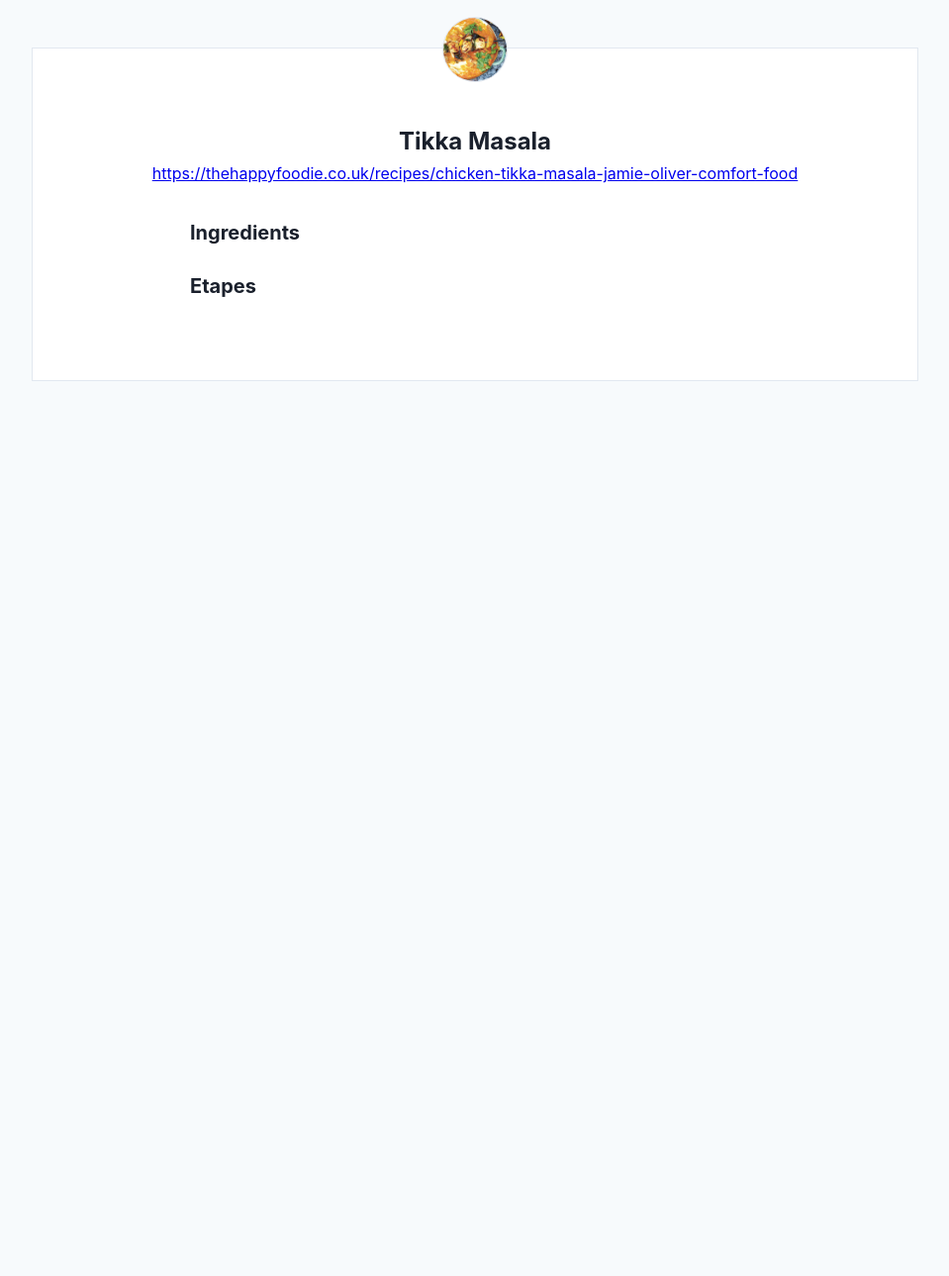
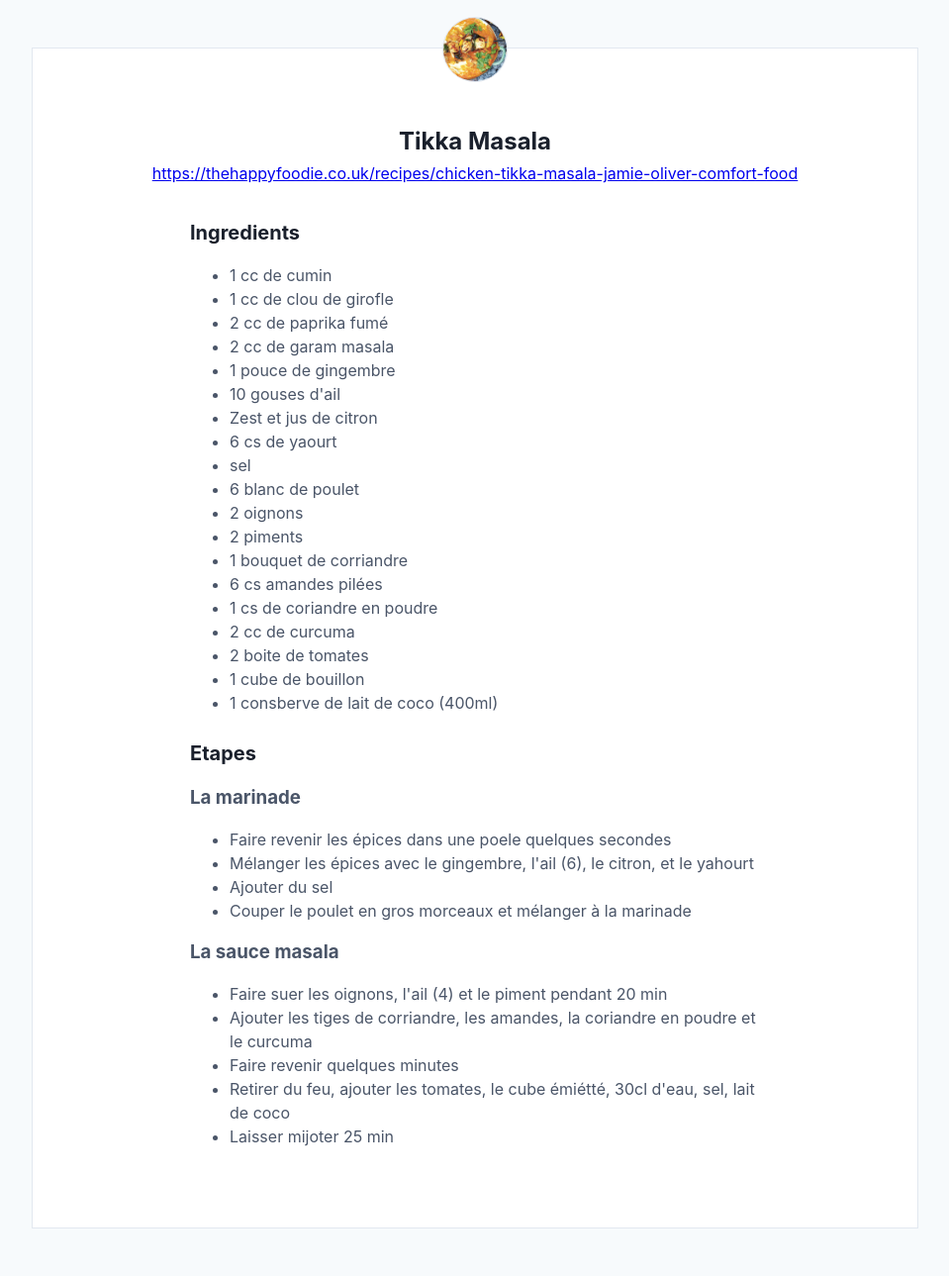
Before and after one commit to greglejeune/blog, a Jekyll site: the page built from _posts/2020-02-03-chicken-tikka-masala.md, in a window 1280 px wide. Shown: the whole page at 99% size, without its empty margins (160-1119 px from the left). Built offline with Jekyll 4.4.1, drawn with Linux system fonts in a browser that asks for light colours; before the commit the page ends 900 px from its top, so only the background shows below that.

Commit message:
Update 2020-02-03-chicken-tikka-masala.md

```diff
--- a/_posts/2020-02-03-chicken-tikka-masala.md
+++ b/_posts/2020-02-03-chicken-tikka-masala.md
@@ -15,5 +15,41 @@ categories: plat
     {% endif %}
   </div>
   <h2>Ingredients</h2>
+  <ul>
+    <li>1 cc de cumin</li>
+    <li>1 cc de clou de girofle</li>
+    <li>2 cc de paprika fumé</li>
+    <li>2 cc de garam masala</li>
+    <li>1 pouce de gingembre</li>
+    <li>10 gouses d'ail</li>
+    <li>Zest et jus de citron</li>
+    <li>6 cs de yaourt</li>
+    <li>sel</li>
+    <li>6 blanc de poulet</li>
+    <li>2 oignons</li>
+    <li>2 piments</li>
+    <li>1 bouquet de corriandre</li>
+    <li>6 cs amandes pilées</li>
+    <li>1 cs de coriandre en poudre</li>
+    <li>2 cc de curcuma</li>
+    <li>2 boite de tomates</li>
+    <li>1 cube de bouillon</li>
+    <li>1 consberve de lait de coco (400ml)</li>
+  </ul>
   <h2>Etapes</h2>
+  <h3>La marinade</h3>
+  <ul>
+    <li>Faire revenir les épices dans une poele quelques secondes</li>
+    <li>Mélanger les épices avec le gingembre, l'ail (6), le citron, et le yahourt</li>
+    <li>Ajouter du sel</li>
+    <li>Couper le poulet en gros morceaux et mélanger à la marinade</li>
+  </ul>
+  <h3>La sauce masala</h3>
+  <ul>
+    <li>Faire suer les oignons, l'ail (4) et le piment pendant 20 min</li>
+    <li>Ajouter les tiges de corriandre, les amandes, la coriandre en poudre et le curcuma</li>
+    <li>Faire revenir quelques minutes</li>
+    <li>Retirer du feu, ajouter les tomates, le cube émiétté, 30cl d'eau, sel, lait de coco</li>
+    <li>Laisser mijoter 25 min</li>
+  </ul>
 </div>
```
